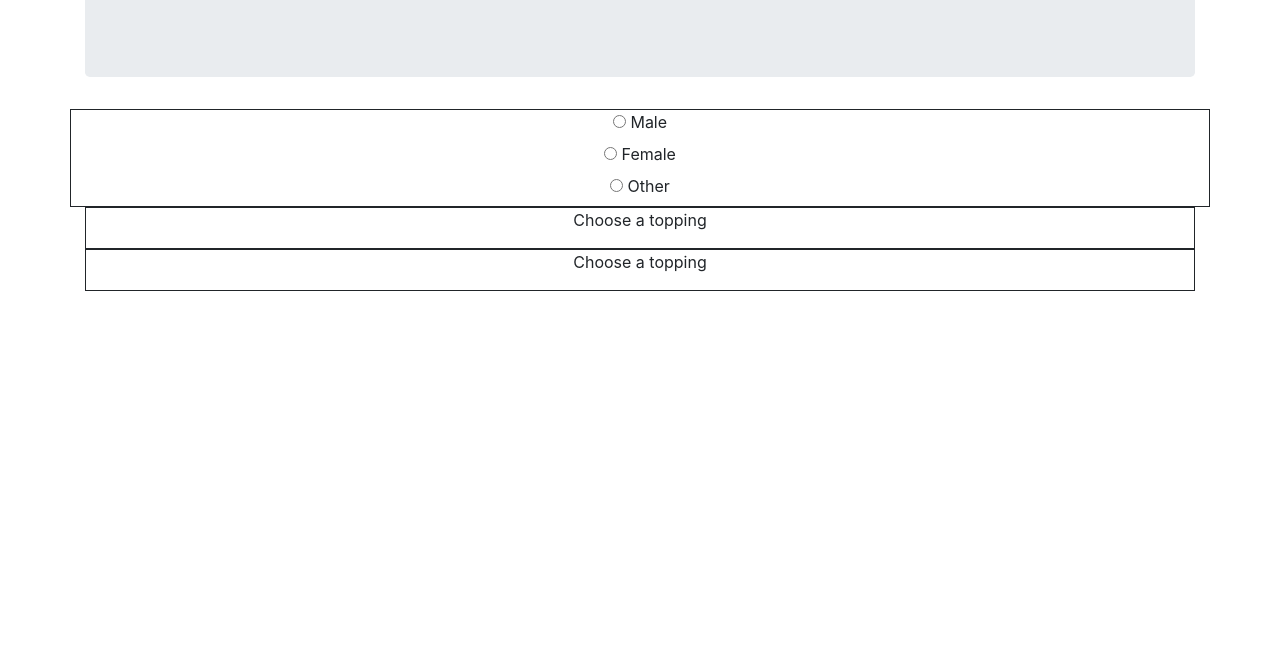
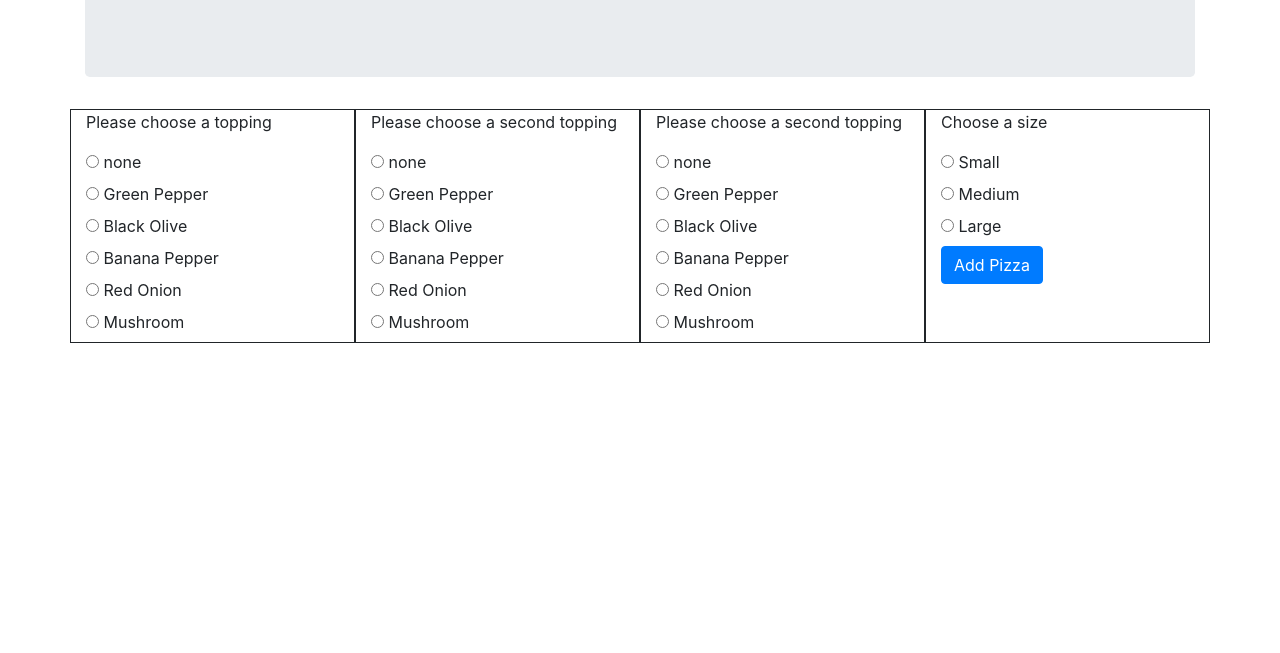
Before and after one commit to professional-pigeon/Pizza-orderer, a plain HTML site: page index.html in a window 1280 px wide. Shown: the part 147-800 px from the top of the page. Drawn offline with Linux system fonts and the light colour scheme.

Commit message:
radials create pizza details, creates a pizza

```diff
--- a/css/styles.css
+++ b/css/styles.css
@@ -1,5 +1,4 @@
 .col {
-  text-align: center;
   display: block;
   border: solid 1px;
 }
--- a/index.html
+++ b/index.html
@@ -5,30 +5,70 @@
   <link href="css/styles.css" rel="stylesheet" type="text/css">
   <script src="js/jquery-3.6.0.js"></script>
   <script src="js/scripts.js"></script>
-  <title>Movie</title>
+  <title>Pascal's Pizza</title>
 </head>
 <body>
   <div class="container">
     <div class="jumbotron">
-      <h1>Pascal's Pizza Parlor</h1>
+      <h1>Pascal's Vegan Pizza Parlor</h1>
       <p>Choose up to three toppings and a size and checkout. Currently takeout only (thank you)!</p>
     </div>
-    <form id="pizzaForm">
+    <form id="pizzaGeneratorUI">
       <div class="row">
-      <div class="col">
-        <input type="radio" id="male" name="gender" value="male">
-        <label for="male">Male</label><br>
-        <input type="radio" id="female" name="gender" value="female">
-        <label for="female">Female</label><br>
-        <input type="radio" id="other" name="gender" value="other">
-        <label for="other">Other</label>
-        </div>
+        <div class="col" id="radio1">
+          <p>Please choose a topping</p>
+            <input type="radio" id="none" name="pizzaTopping" value="none">
+            <label for="none">none</label><br>
+            <input type="radio" id="greenPepper" name="pizzaTopping" value="Green Pepper">
+            <label for="greenPepper">Green Pepper</label><br>
+            <input type="radio" id="blackOlive" name="pizzaTopping" value="Black Olive">
+            <label for="blackOlive">Black Olive</label><br>
+            <input type="radio" id="bananaPepper" name="pizzaTopping" value="Banana Pepper">
+            <label for="bananaPepper">Banana Pepper</label><br>
+            <input type="radio" id="redOnion" name="pizzaTopping" value="Red Onion">
+            <label for="redOnion">Red Onion</label><br>
+            <input type="radio" id="mushroom" name="pizzaTopping" value="Mushroom">
+            <label for="mushroom">Mushroom</label>
         </div>
         <div class="col">
-        <p>Choose a topping</p>
+          <p>Please choose a second topping</p>
+            <input type="radio" id="none" name="pizzaTopping2" value="none">
+            <label for="none">none</label><br>
+            <input type="radio" id="greenPepper" name="pizzaTopping2" value="Green Pepper">
+            <label for="greenPepper">Green Pepper</label><br>
+            <input type="radio" id="blackOlive" name="pizzaTopping2" value="Black Olive">
+            <label for="blackOlive">Black Olive</label><br>
+            <input type="radio" id="bananaPepper" name="pizzaTopping2" value="Banana Pepper">
+            <label for="bananaPepper">Banana Pepper</label><br>
+            <input type="radio" id="redOnion" name="pizzaTopping2" value="Red Onion">
+            <label for="redOnion">Red Onion</label><br>
+            <input type="radio" id="mushroom" name="pizzaTopping2" value="Mushroom">
+            <label for="mushroom">Mushroom</label>
         </div>
         <div class="col">
-        <p>Choose a topping</p>
+          <p>Please choose a second topping</p>
+            <input type="radio" id="none" name="pizzaTopping3" value="none">
+            <label for="none">none</label><br>
+            <input type="radio" id="greenPepper" name="pizzaTopping3" value="Green Pepper">
+            <label for="greenPepper">Green Pepper</label><br>
+            <input type="radio" id="blackOlive" name="pizzaTopping3" value="Black Olive">
+            <label for="blackOlive">Black Olive</label><br>
+            <input type="radio" id="bananaPepper" name="pizzaTopping3" value="Banana Pepper">
+            <label for="bananaPepper">Banana Pepper</label><br>
+            <input type="radio" id="redOnion" name="pizzaTopping3" value="Red Onion">
+            <label for="redOnion">Red Onion</label><br>
+            <input type="radio" id="mushroom" name="pizzaTopping3" value="Mushroom">
+            <label for="mushroom">Mushroom</label>
+        </div>
+        <div class="col">
+          <p>Choose a size</p>
+            <input type="radio" id="small" name="pizzaSize" value="Small">
+            <label for="small">Small</label><br>
+            <input type="radio" id="medium" name="pizzaSize" value="Medium">
+            <label for="medium">Medium</label><br>
+            <input type="radio" id="large" name="pizzaSize" value="Large">
+            <label for="large">Large</label><br>
+            <button class="btn btn-primary" type="submit">Add Pizza</button>
         </div>
       </div>
     </form>
--- a/js/scripts.js
+++ b/js/scripts.js
@@ -40,10 +40,18 @@ function priceCalculator(PizzaParts) {
 // // or pizza1.details[key].topping1
 
 $(document).ready(function() {
-  event.preventDefault
-  let topping1 = val
-  let topping2 = val
-  let topping3 = val
-  let size = val
-  let yourPizza = new PizzaParts(topping1, topping2, topping3, size)
-})
+  $("form#pizzaGeneratorUI").submit(function(event) {
+    event.preventDefault();
+    let topping1 = $("input:radio[name=pizzaTopping]:checked").val();
+    let topping2 = $("input:radio[name=pizzaTopping2]:checked").val();
+    let topping3 = $("input:radio[name=pizzaTopping3]:checked").val();
+    let size = $("input:radio[name=pizzaSize]:checked").val();
+    let thisPizza = new PizzaParts(topping1, topping2, topping3, size);
+    console.log(thisPizza);
+    let pizza1 = new Pizza();
+    pizza1.addPizzaParts(thisPizza)
+    console.log(pizza1)
+  });
+});
+
+// const gender = $("input:radio[name=gender]:checked").val();
```
Lines whose indentation alone changed are shown as unchanged.
